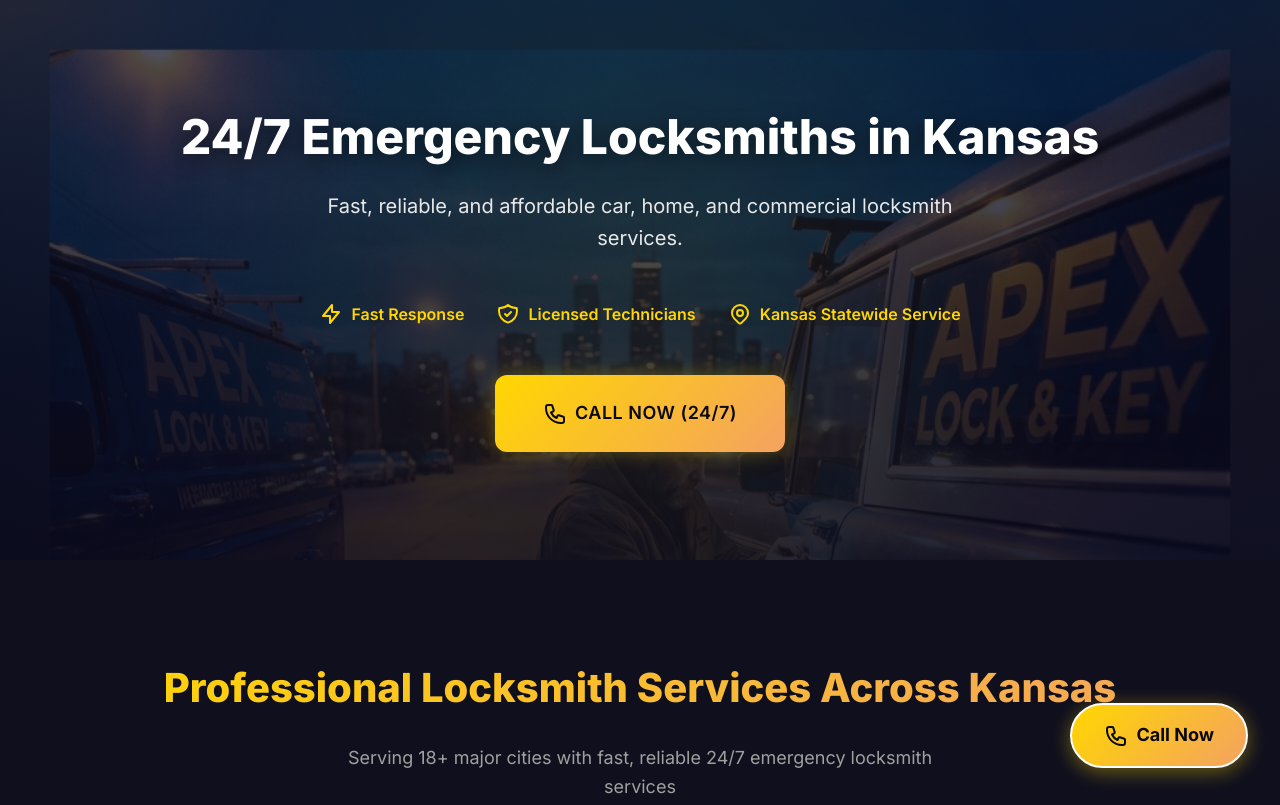
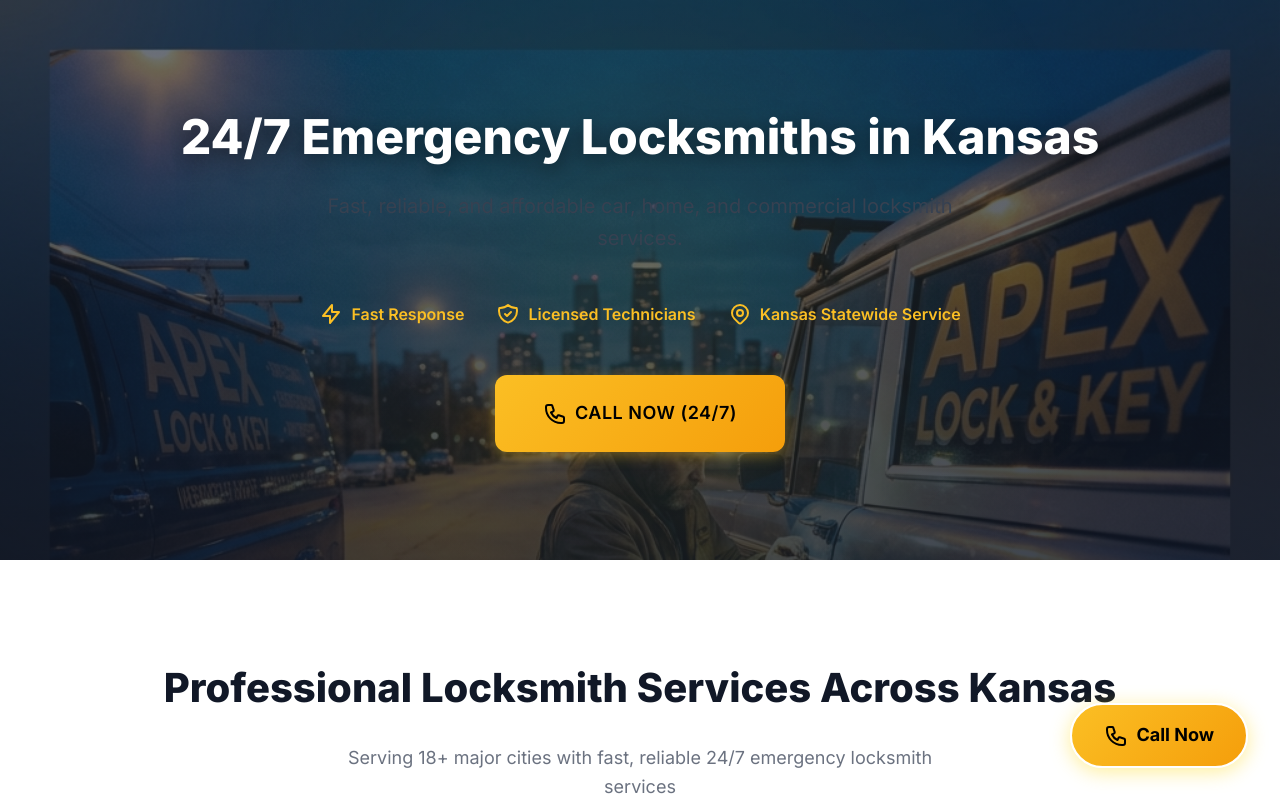
Before and after one commit to XYXTESTXYX/locksmiths-kansas, a website: page index.html in a window 1280 px wide. Shown: the top 805 px of the page. Drawn offline with Linux system fonts and the light colour scheme.

Commit message:
Switch to Light Theme with high contrast colors

```diff
--- a/index.html
+++ b/index.html
@@ -22,23 +22,26 @@
    =================================== */
         :root {
             /* Colors */
-            --color-primary: #1a1a2e;
-            --color-secondary: #16213e;
-            --color-accent: #f4a261;
-            --color-gold: #ffd700;
-            --color-gold-dark: #daa520;
-            --color-text: #e8e8e8;
-            --color-text-muted: #a0a0a0;
+            --color-primary: #111827;
+            --color-secondary: #1f2937;
+            --color-accent: #f59e0b;
+            --color-gold: #fbbf24;
+            --color-gold-dark: #d97706;
+            --color-text: #374151;
+            /* Dark gray for text */
+            --color-text-muted: #6b7280;
             --color-white: #ffffff;
-            --color-black: #0a0a0a;
-            --color-dark-bg: #0f0f1e;
-            --color-card-bg: #1f1f3a;
-            --color-border: rgba(255, 215, 0, 0.1);
+            --color-black: #000000;
+            --color-dark-bg: #ffffff;
+            /* White background */
+            --color-card-bg: #f9fafb;
+            /* Very light gray card */
+            --color-border: #e5e7eb;
 
             /* Gradients */
-            --gradient-primary: linear-gradient(135deg, #1a1a2e 0%, #16213e 100%);
-            --gradient-gold: linear-gradient(135deg, #ffd700 0%, #f4a261 100%);
-            --gradient-overlay: linear-gradient(180deg, rgba(10, 10, 30, 0.7) 0%, rgba(10, 10, 30, 0.9) 100%);
+            --gradient-primary: linear-gradient(135deg, #111827 0%, #1f2937 100%);
+            --gradient-gold: linear-gradient(135deg, #fbbf24 0%, #f59e0b 100%);
+            --gradient-overlay: linear-gradient(180deg, rgba(17, 24, 39, 0.6) 0%, rgba(17, 24, 39, 0.8) 100%);
 
             /* Spacing */
             --spacing-xs: 0.5rem;
@@ -70,9 +73,9 @@
             /* Shadows */
             --shadow-sm: 0 1px 2px 0 rgba(0, 0, 0, 0.05);
             --shadow-md: 0 4px 6px -1px rgba(0, 0, 0, 0.1);
-            --shadow-lg: 0 10px 15px -3px rgba(0, 0, 0, 0.3);
-            --shadow-xl: 0 20px 25px -5px rgba(0, 0, 0, 0.4);
-            --shadow-gold: 0 0 20px rgba(255, 215, 0, 0.3);
+            --shadow-lg: 0 10px 15px -3px rgba(0, 0, 0, 0.1);
+            --shadow-xl: 0 20px 25px -5px rgba(0, 0, 0, 0.1);
+            --shadow-gold: 0 4px 14px 0 rgba(251, 191, 36, 0.39);
 
             /* Transitions */
             --transition-fast: 150ms ease-in-out;
@@ -154,12 +157,13 @@
         .section-header__title {
             font-size: var(--font-size-4xl);
             font-weight: 800;
-            color: var(--color-white);
+            color: var(--color-primary);
+            /* Changed to dark */
             margin-bottom: var(--spacing-md);
-            background: var(--gradient-gold);
-            -webkit-background-clip: text;
-            -webkit-text-fill-color: transparent;
-            background-clip: text;
+            background: none;
+            /* Removed gradient text for cleaner look */
+            -webkit-text-fill-color: initial;
+            background-clip: border-box;
         }
 
         .section-header__subtitle {
@@ -459,7 +463,8 @@
             font-size: var(--font-size-xl);
             /* Reduced from 2xl */
             font-weight: 700;
-            color: var(--color-white);
+            color: var(--color-primary);
+            /* Dark text */
             margin-bottom: var(--spacing-xs);
         }
 
@@ -564,7 +569,8 @@
         .service-card__title {
             font-size: var(--font-size-xl);
             font-weight: 700;
-            color: var(--color-white);
+            color: var(--color-primary);
+            /* Dark text */
             margin-bottom: var(--spacing-sm);
             position: relative;
             z-index: 1;
@@ -620,7 +626,8 @@
         .feature-card__title {
             font-size: var(--font-size-xl);
             font-weight: 700;
-            color: var(--color-white);
+            color: var(--color-primary);
+            /* Dark text */
             margin-bottom: var(--spacing-sm);
         }
 
@@ -663,7 +670,8 @@
             padding: var(--spacing-md) var(--spacing-lg);
             font-size: var(--font-size-lg);
             font-weight: 600;
-            color: var(--color-white);
+            color: var(--color-primary);
+            /* Dark text */
             text-align: left;
             transition: all var(--transition-base);
         }
```
